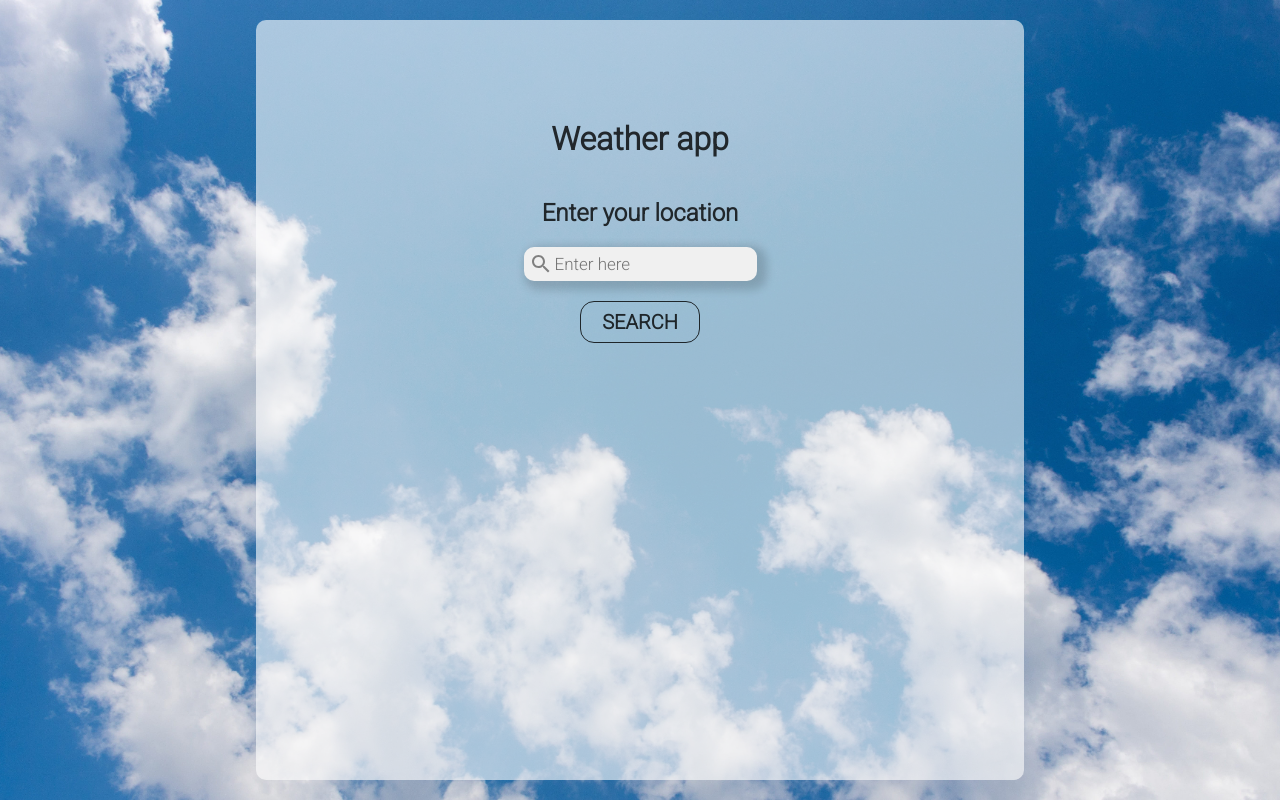
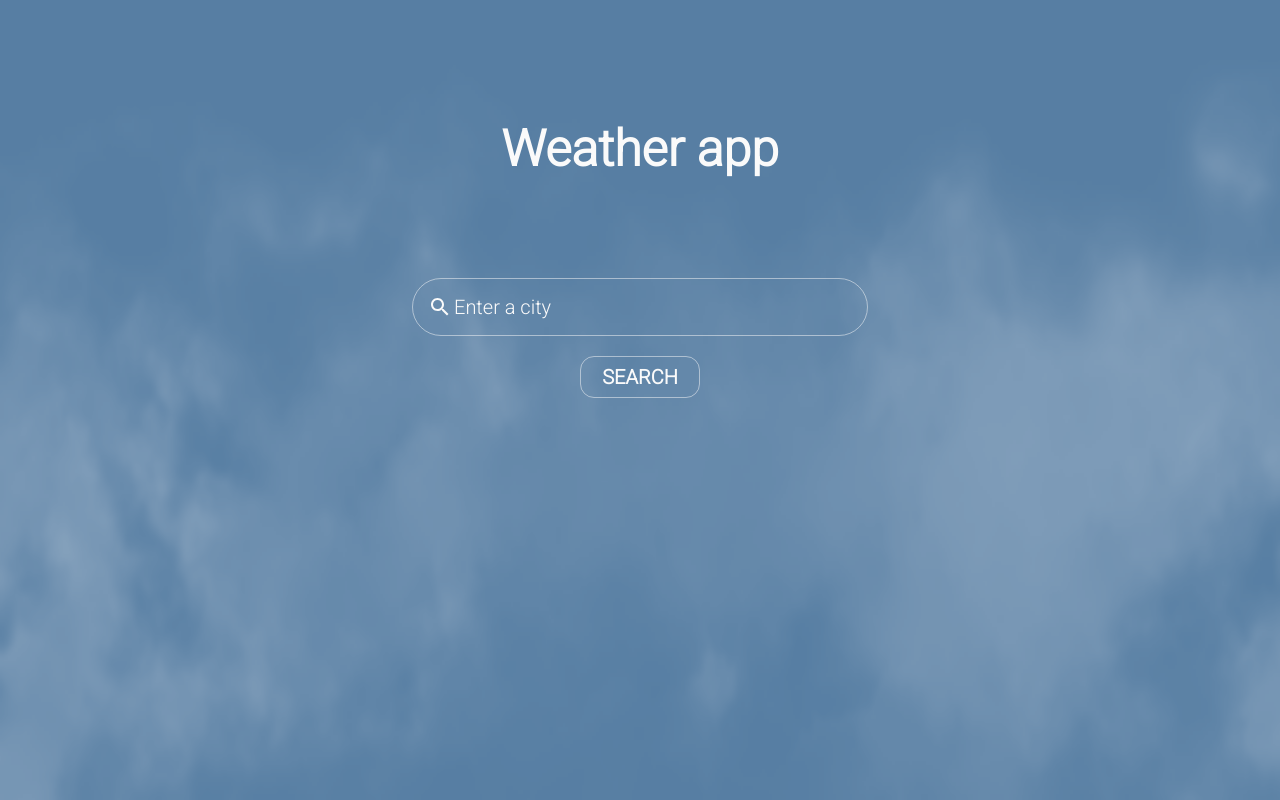
Before and after one commit to bsarnii/weather-app, a React (Create React App) app: page / in a window 1280 px wide. Built offline with nearby package versions, Linux system fonts and the light colour scheme; no server answers.

Commit message:
changed design on searchpage

```diff
--- a/src/App.css
+++ b/src/App.css
@@ -1,4 +1,4 @@
 *{
     font-family: 'Roboto', sans-serif;
-    color: rgba(0, 0, 0, 0.8)
+    color: rgb(250, 250, 250)
 }
--- a/src/App.js
+++ b/src/App.js
@@ -6,6 +6,7 @@ import React, { useState } from 'react';
 
 function App() {
 const [searchValue,setSearchValue] = useState("");
+
 
   const handleCallback = childData => {
     setSearchValue(childData)
--- /dev/null
+++ b/src/Citycard.css
@@ -0,0 +1,33 @@
+.citycard{
+    background-color: rgba(0, 0, 0, .15);
+    display: flex;
+    flex-direction: column;
+    justify-content: center;
+    align-items: center;
+    margin:0 20px;
+    padding:30px;
+    border-radius: 10px;
+    font-size:20px;
+    width:195px;
+    box-shadow: 5px 4px 8px 5px #00000011;
+}
+.city_name{
+    font-size: 22px;
+    font-weight: 600;
+}
+.citycard > img {
+    height:100px;
+}
+
+.citycard_temp{
+    font-size: 24px;
+}
+
+.citycard_text{
+    margin:10px 0 0 0;
+    text-align: center;
+    display: flex;
+    justify-content: center;
+    align-items: center;
+    min-height: 4rem;
+}
--- /dev/null
+++ b/src/Citycard.js
@@ -0,0 +1,15 @@
+import "./Citycard.css"
+
+function Citycard({name,img,temp,text}) {
+
+  return (
+    <div className='citycard'>
+        <div className='city_name'>{name}</div>
+        <img src={img} alt="img" />
+        <div className='citycard_temp'>{temp+"°"}</div>
+        <div className='citycard_text'>{text}</div>
+    </div>
+  )
+}
+
+export default Citycard
--- a/src/MediaQueries.css
+++ b/src/MediaQueries.css
@@ -56,8 +56,16 @@
     .min_temp{
         font-size:16px;
     }
+    /* Search Page */
+    .fog{
+        object-fit: cover;
+    }
+
+    .citycard{
+        margin: 0 5px;
+    }
 }
-    @media only screen and (max-width: 570px){
+    @media only screen and (max-width: 620px){
         .main_container{
             width: 100%;
             min-height:100vh;
@@ -111,4 +119,37 @@
         .min_temp{
             font-size:14px;
         }
+        /*Search Page */
+        .container > h1{
+            margin: 25px;
+            font-size: 36px;
+        }
+        .search_input > input, .search_button, .city_name, .citycard, .citycard_temp {
+            font-size: 16px;
+        }
+        .search_input > input{
+            width: 100%;
+        }
+        .citycard_container{
+            flex-direction: column;
+            justify-content: center;
+            align-items: center;
+            margin-top: 25px;
+            width: 95%;
+        }
+        .citycard{
+            flex-direction: row;
+            align-items: center;
+            justify-content: space-around;
+            width:100%;
+            margin: 5px 0;
+            padding: 0;
+        }
+        .citycard > img {
+            width: 50px;
+            height:50px;
+        }
+        .citycard_text{
+            min-width: 92px;
+        }
     }
--- a/src/SearchPage.css
+++ b/src/SearchPage.css
@@ -1,29 +1,34 @@
 .SearchPage{
     display: flex;
     justify-content: center;
-    background: url("./pics/background2.jpg");
-    background-position: center;
-    background-repeat: no-repeat;
-    background-size: cover;
-    height:100vh;
+    /*background: #7cb4e9;*/
+    background: #577ea3;
+    min-height:100vh;
+}
+.fog {
+    opacity: 100%;
+    min-height: 100%;
+    width:100%;
+    position: absolute;
+    z-index: 0;
 }
 
 .container{
-    background-color: rgba(255, 255, 255, 0.6);
     width:60%;
     margin: 20px 0;
     display: flex;
     flex-direction: column;
     align-items: center;
     border-radius: 10px;
+    z-index: 1;
 }
 .container > h1{
     margin-top:100px;
+    font-size: 50px;
     font-weight: 600;
+    margin-bottom: 100px;
 }
-.container > h2{
-    font-weight: 600;
-}
+
 .container > form {
     display:flex;
     flex-direction: column;
@@ -31,27 +36,41 @@
     gap: 20px;
 }
 .search_input{
-    background-color: rgb(240, 240, 240);
-    border-radius: 10px;
-    padding:5px;
+    background-color: transparent;
+    border: 1px solid rgba(250,250,250,.5);
+    border-radius: 50px;
+    padding:15px;
     display:flex;
     align-items: center;
-    box-shadow: 5px 4px 8px 5px #00000027;
+
 }
+
 .search_input > input {
     border:none;
     background-color: transparent;
     outline: none;
-    font-size: 17px;
+    font-size: 20px;
+    width: 400px;
 }
 .search_input > .MuiSvgIcon-root{
-    fill:grey;
+    fill:rgb(250, 250, 250);
 }
+::placeholder{ /* Chrome, Firefox, Opera, Safari 10.1+ */
+    color: rgb(250, 250, 250);
+}
+:-ms-input-placeholder { /* Internet Explorer 10-11 */
+    color: rgb(250, 250, 250);
+}
+::-ms-input-placeholder { /* Microsoft Edge */
+    color: rgb(250, 250, 250);
+}
+
+
 
 .search_button{
     font-size: 20px;
     border-radius: 14px;
-    border: 1px solid rgba(0, 0, 0, 0.8);
+    border: 1px solid rgba(250,250,250,.5);
     font-weight: 600;
     padding: 0.5rem 1.3rem;
     background:transparent;
@@ -59,5 +78,9 @@
     transition: 0.3s;
 }
 .search_button:hover{
-    background-color: rgba(225,225,225,0.3) ;
+    background-color: rgba(0,0,0,0.1) ;
 }
+.citycard_container{
+    margin-top: 100px;
+    display: flex;
+}
--- a/src/SearchPage.js
+++ b/src/SearchPage.js
@@ -2,50 +2,94 @@ import { Search } from '@mui/icons-material';
 import React, { useState, useEffect } from 'react';
 import WeatherApi from './WeatherApi';
 import './SearchPage.css';
+import Citycard from './Citycard';
 
 
 
 function SearchPage({parentCallback}) {
+ const [berlin, setBerlin] = useState("")
+ const [london, setLondon] = useState("");
+ const [newyork,setNewyork] = useState("");
  const [ result, setResult] = useState("");
  const [ query, setQuery ] = useState("");
- const [ search, setSearch ] = useState("")
 
  useEffect(() => {
- WeatherApi.get('/forecast.json',{
+  //Berlin
+  WeatherApi.get('/forecast.json',{
+     params: {
+       q: "Berlin",
+       days: 1
+       }
+    })
+    .then(response => {
+     setBerlin(response.data);
+    });
+    //London
+    WeatherApi.get('/forecast.json',{
+      params: {
+        q: "London",
+        days: 1
+        }
+     })
+     .then(response => {
+      setLondon(response.data)
+     });
+     //New York
+     WeatherApi.get('/forecast.json',{
+      params: {
+        q: "New York",
+        days: 1
+        }
+     })
+     .then(response => {
+      setNewyork(response.data)
+     })
+   },[]);
+   //Search for city
+ const submitSearch = () => {
+  WeatherApi.get('/forecast.json',{
     params: {
-      q: search,
+      q: query,
       days: 3
       }
    })
    .then(response => {
     setResult(response.data);
    })
-
-  },[search]);
+ }
 
   parentCallback(result)
 
   return (
     <div className='SearchPage'>
+        <img className="fog" src="background.png" alt="fog1.png"/>
         <div className='container'>
             <h1>Weather app</h1>
-            <h2>Enter your location</h2>
               <form onSubmit={e => e.preventDefault()}>
                 <div className='search_input'>
                     <Search />
                     <input
                     type="text"
                     onChange={e => setQuery(e.target.value)}
-                    placeholder="Enter here"
+                    placeholder="Enter a city"
                     />
                 </div>
                 <button
-                onClick={() => setSearch(query)}
+                onClick={submitSearch}
                 className='search_button'
                 type="submit"
                  >SEARCH</button>
               </form>
+            <div className='citycard_container'>
+              {newyork === "" ? "" :
+              <>
+              <Citycard name="Berlin" img={berlin.current.condition.icon} temp={berlin.current.temp_c} text={berlin.current.condition.text}/>
+              <Citycard name="London" img={london.current.condition.icon} temp={london.current.temp_c} text={london.current.condition.text}/>
+              <Citycard name="New York" img={newyork.current.condition.icon} temp={berlin.current.temp_c} text={newyork.current.condition.text}/>
+              </>
+              }
 
+            </div>
         </div>
     </div>
   )
--- a/src/index.js
+++ b/src/index.js
@@ -5,7 +5,7 @@ import App from './App';
 
 const root = ReactDOM.createRoot(document.getElementById('root'));
 root.render(
-  <React.StrictMode>
+
     <App />
-  </React.StrictMode>
+
 );
```
Also changed, not shown: public/background.png (added), src/pics/background.png (added).
